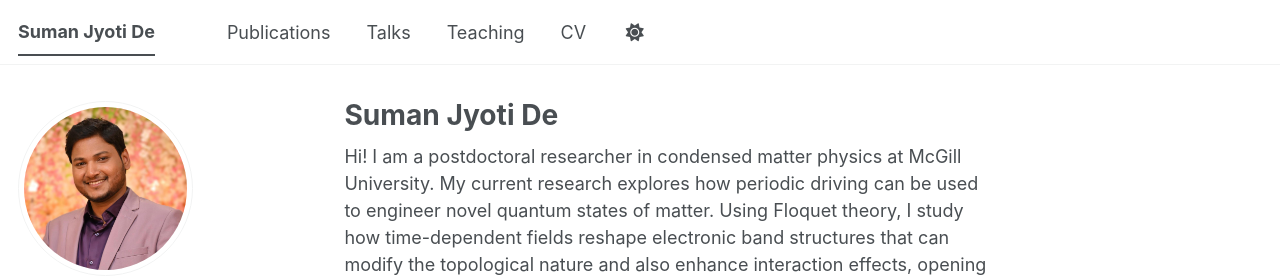
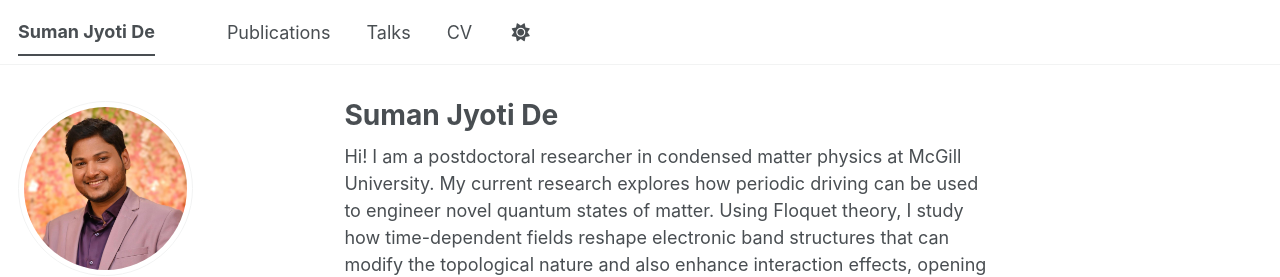
Before and after one commit to sjdphysics/sjdphysics.github.io, a Jekyll site: the page built from _pages/about.md, in a window 1280 px wide. Shown: the top 277 px of the page. Built offline with Jekyll 4.4.1, drawn with Linux system fonts in a browser that asks for light colours; a style sheet for code colours, icons or effects is not loaded.

Commit message:
Fix sidebar overflow and academic links

```diff
--- a/_data/navigation.yml
+++ b/_data/navigation.yml
@@ -14,8 +14,8 @@ main:
   - title: "Talks"
     url: /talks/
 
-  - title: "Teaching"
-    url: /teaching/
+  #- title: "Teaching"
+  #  url: /teaching/
 
   # - title: "Portfolio"
   #   url: /portfolio/
--- a/assets/css/main.scss
+++ b/assets/css/main.scss
@@ -90,19 +90,31 @@
 
 @media screen and (min-width: 1024px) {
   .sidebar {
+    max-height: calc(100vh - 20px);
+    overflow-y: auto;
+    overflow-x: hidden;
+    padding-bottom: 20px;
+
     scrollbar-width: thin;
     scrollbar-color: rgba(255, 255, 255, 0.4) transparent;
   }
+
   .sidebar::-webkit-scrollbar {
     width: 8px;
   }
+
   .sidebar::-webkit-scrollbar-thumb {
     background-color: rgba(255, 255, 255, 0.4);
     border-radius: 4px;
   }
+
   .sidebar::-webkit-scrollbar-track {
     background: transparent;
   }
+}
+
+.author__academic-links {
+  padding-bottom: 20px;
 }
 
 @media (min-width: 57.8125em) {
```
